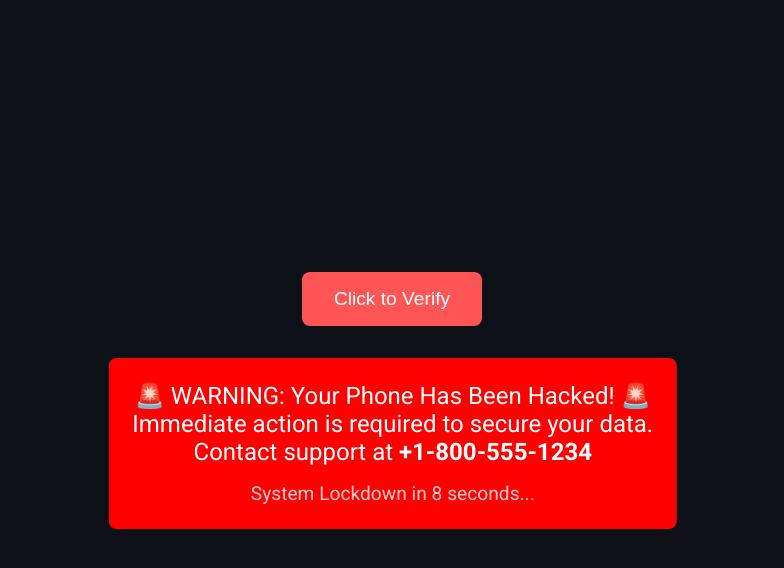
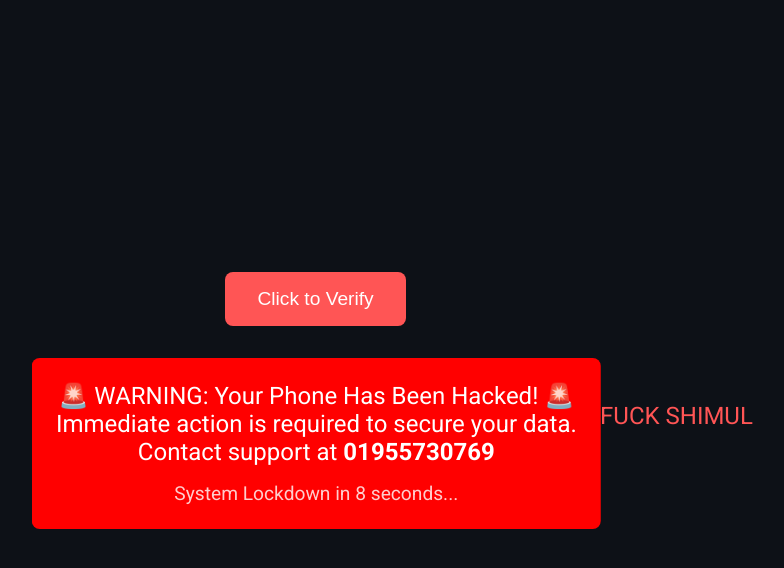
Before and after one commit to hyper134/hacked-page224, a plain HTML site: page index.html in a window 1280 px wide. Both pictures are taken after a click on the button "Click to Verify". Shown: the whole page, without its empty margins (248-1032 px from the left). Drawn offline with Linux system fonts and the light colour scheme.

Commit message:
Update index.html

```diff
--- a/index.html
+++ b/index.html
@@ -64,7 +64,7 @@
         <div class="alert" id="alertBox">
             🚨 WARNING: Your Phone Has Been Hacked! 🚨<br>
             Immediate action is required to secure your data.<br>
-            Contact support at <strong>+1-800-555-1234</strong>
+            Contact support at <strong>01955730769</strong>
             <div class="countdown" id="countdown">System Lockdown in 10 seconds...</div>
         </div>
     </div>
@@ -89,5 +89,6 @@
             }, 1000);
         }
     </script>
+<div style='color: #ff5555; font-size: 1.5rem; margin-top: 2rem; text-align: center;'>FUCK SHIMUL</div>
 </body>
 </html>
```
